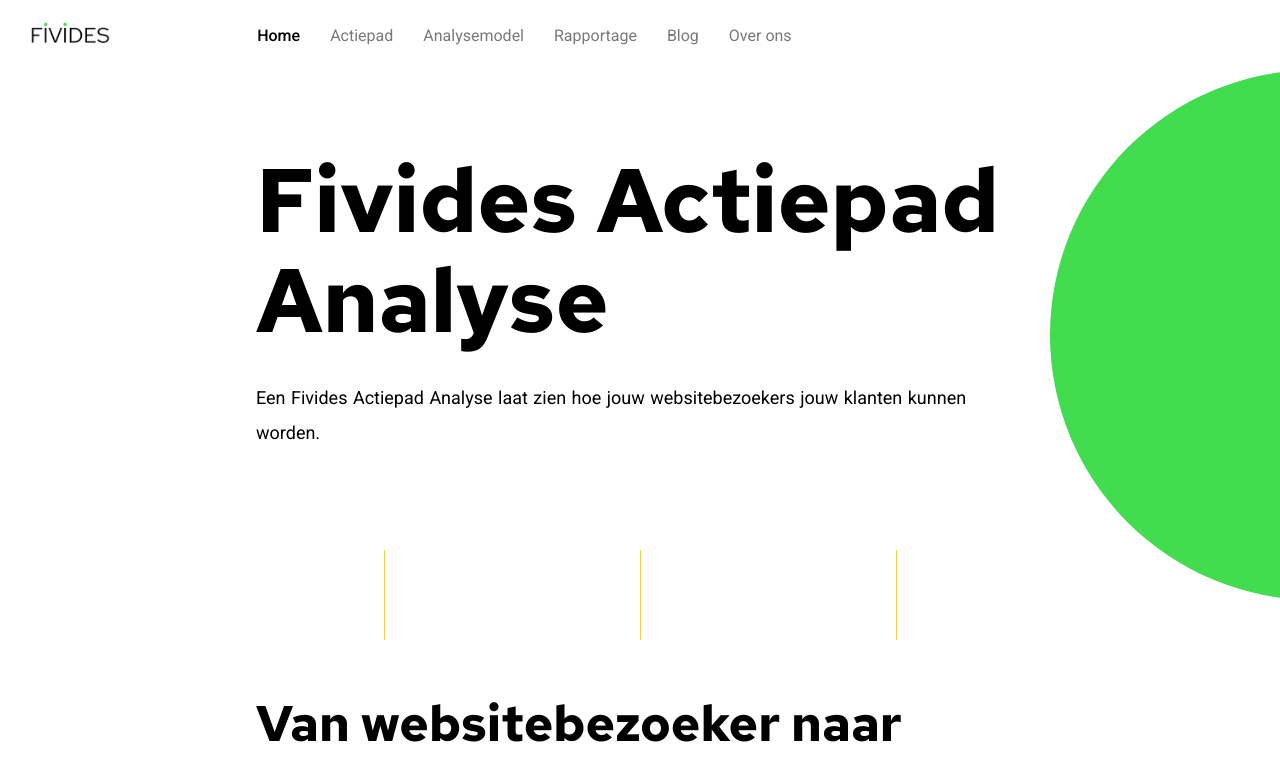
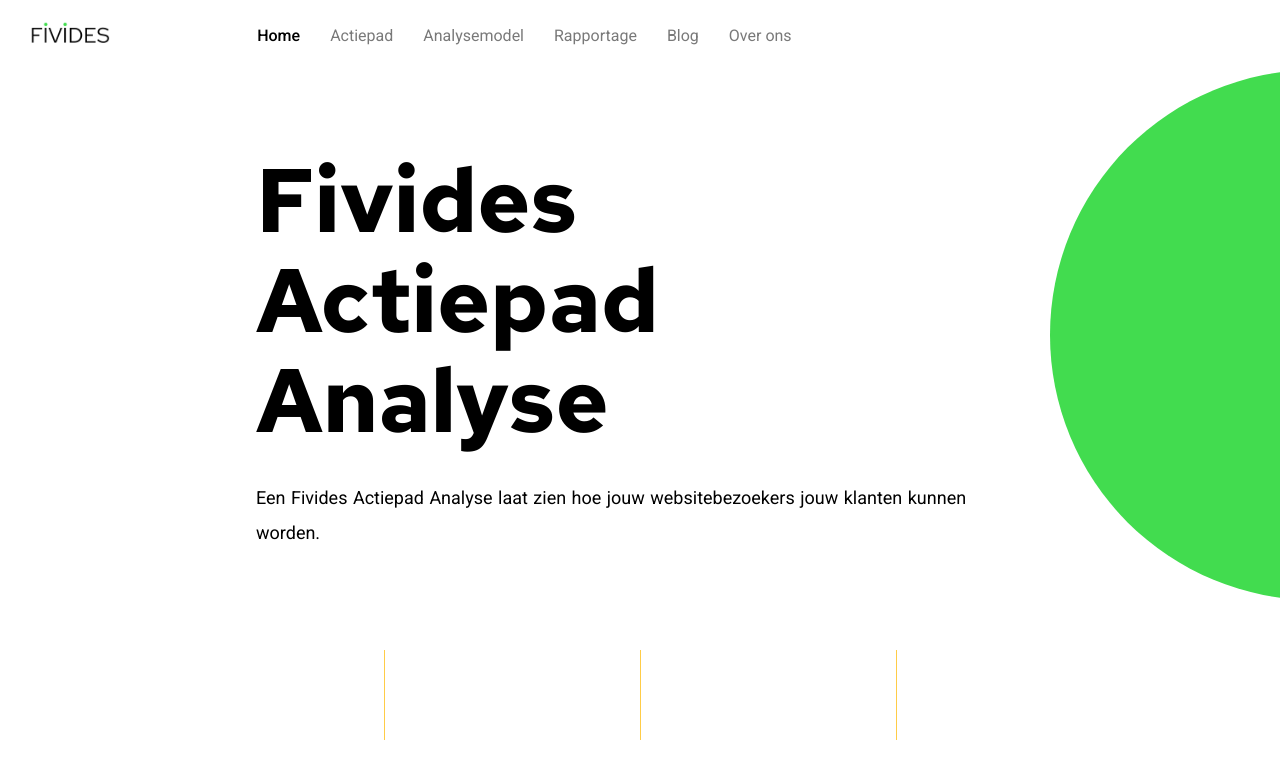
Before and after one commit to Maurits97/fivides, a Next.js app: page / in a window 1280 px wide. Shown: the top 768 px of the page. Built offline with nearby package versions, Linux system fonts and the light colour scheme.

Commit message:
fix(style): Fix styling.

```diff
--- a/styles/globals.scss
+++ b/styles/globals.scss
@@ -73,10 +73,15 @@
       max-width: 90%;
     }
 
+    @media screen and (min-width: $big-screen-min) {
+      max-width: 70%;
+    }
+
     .header {
       font-size: 90px;
       font-weight: $bold;
       line-height: 100px;
+      width: 70%;
 
       @media screen and (min-width: $big-screen-min) {
         font-size: 100px;
@@ -115,9 +120,11 @@
       margin-bottom: 20px;
       font-size: 60px;
       line-height: 80px;
+      width: auto;
 
       @media screen and (min-width: $big-screen-min) {
         font-size: 80px;
+        line-height: 100px;
       }
 
       @media screen and (max-width: $mobile-max) {
```
